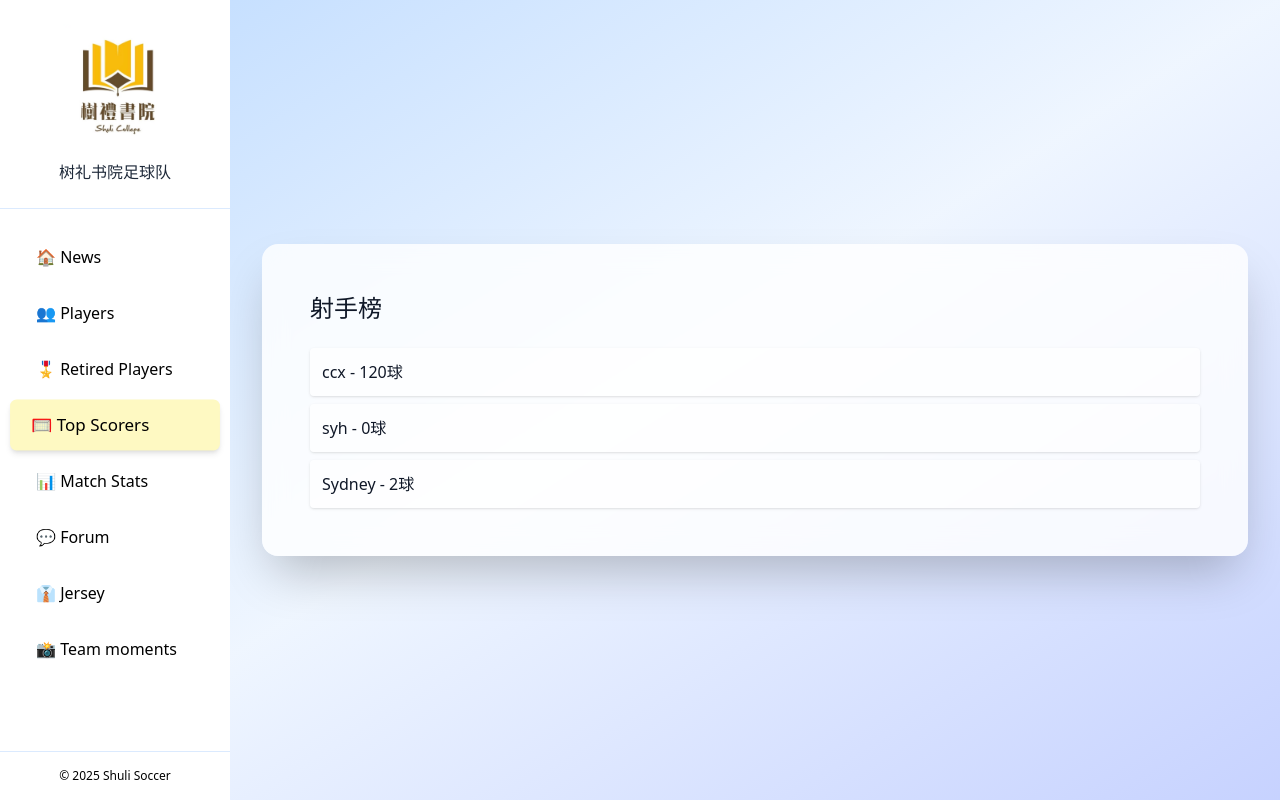
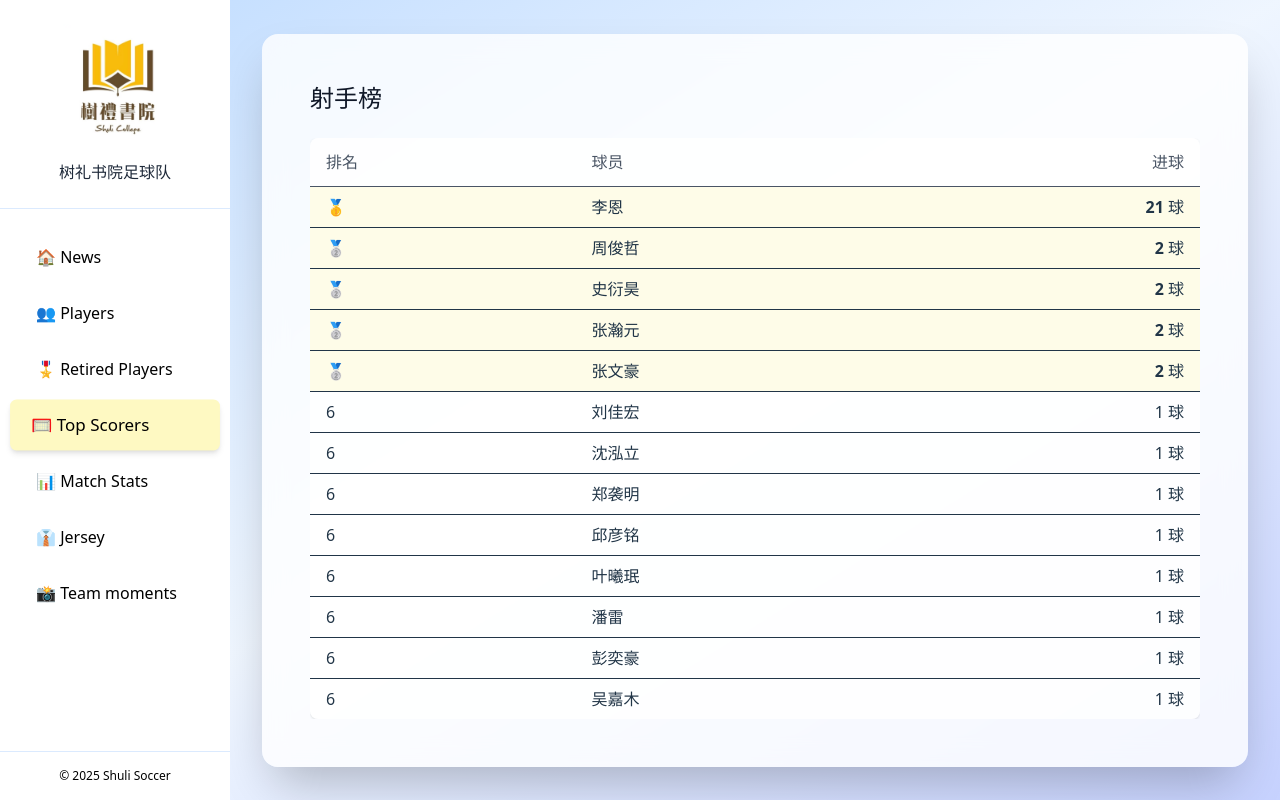
Before and after one commit to danielchen3/shulisoccer, a React (Vite) app: page /scorers in a window 1280 px wide. Built offline with nearby package versions, Linux system fonts and the light colour scheme.

Commit message:
add topscorer

```diff
--- a/src/App.tsx
+++ b/src/App.tsx
@@ -25,7 +25,7 @@ export default function App() {
                 <Route path="/retired_players" element={<RetiredPlayersBoard />} />
                 <Route path="/scorers" element={<TopScorers />} />
                 <Route path="/matches" element={<MatchStats />} />
-                <Route path="/forum" element={<Forum />} />
+                {/* <Route path="/forum" element={<Forum />} /> */}
                 <Route path="/player/:filename" element={<PlayerDetail />} />
                 <Route path="/jersey" element={<Jersey />} />
                 <Route path="/moments" element={<TeamMoments />} />
--- a/src/components/Sidebar.tsx
+++ b/src/components/Sidebar.tsx
@@ -12,7 +12,7 @@ export function Sidebar() {
     { label: '🎖️ Retired Players', path: '/retired_players' },
     { label: '🥅 Top Scorers', path: '/scorers' },
     { label: '📊 Match Stats', path: '/matches' },
-    { label: '💬 Forum', path: '/forum' },
+    // { label: '💬 Forum', path: '/forum' },
     { label: '👔 Jersey', path: '/jersey' },
     { label: '📸 Team moments', path: '/moments' },
   ];
--- a/src/components/TopScorers.tsx
+++ b/src/components/TopScorers.tsx
@@ -1,12 +1,51 @@
+import { topScorers } from "./data/topScorerData";
+
+const medal = ["🥇", "🥈", "🥉"];
+
 export function TopScorers() {
+  const sorted = [...topScorers].sort((a, b) => b.goals - a.goals);
+
+  let lastGoals = null;
+  let lastRank = 0;
+  let realRank = 0;
+
   return (
     <div>
-      <h2 className="text-2xl font-semibold mb-6 text-gray-900">射手榜</h2>
-      <ul className="space-y-2">
-        <li className="p-3 rounded shadow bg-white/60 text-gray-900">ccx - 120球</li>
-        <li className="p-3 rounded shadow bg-white/60 text-gray-900">syh - 0球</li>
-        <li className="p-3 rounded shadow bg-white/60 text-gray-900">Sydney - 2球</li>
-      </ul>
+      <h2 className="text-2xl font-bold mb-6 text-gray-900">射手榜</h2>
+      <div className="overflow-x-auto">
+        <table className="min-w-full bg-white/80 rounded-lg shadow">
+          <thead>
+            <tr className="text-gray-600 border-b">
+              <th className="py-3 px-4 text-left">排名</th>
+              <th className="py-3 px-4 text-left">球员</th>
+              <th className="py-3 px-4 text-right">进球</th>
+            </tr>
+          </thead>
+          <tbody>
+            {sorted.map((scorer, idx) => {
+              realRank++;
+              if (scorer.goals !== lastGoals) {
+                lastRank = realRank;
+                lastGoals = scorer.goals;
+              }
+              return (
+                <tr
+                  key={scorer.name}
+                  className={`border-b last:border-0 ${
+                    lastRank <= 3 ? "bg-yellow-50 font-bold" : ""
+                  }`}
+                >
+                  <td className="py-2 px-4">
+                    {lastRank <= 3 ? medal[lastRank - 1] : lastRank}
+                  </td>
+                  <td className="py-2 px-4">{scorer.name}</td>
+                  <td className="py-2 px-4 text-right">{scorer.goals} 球</td>
+                </tr>
+              );
+            })}
+          </tbody>
+        </table>
+      </div>
     </div>
-  )
+  );
 }
--- /dev/null
+++ b/src/components/data/topScorerData.tsx
@@ -0,0 +1,20 @@
+export interface TopScorer {
+  name: string;
+  goals: number;
+}
+
+export const topScorers: TopScorer[] = [
+  { name: "李恩", goals: 21 },
+  { name: "周俊哲", goals: 2 },
+  { name: "史衍昊", goals: 2 },
+  { name: "张瀚元", goals: 2},
+  { name: "张文豪", goals: 2 },
+  { name: "刘佳宏", goals: 1 },
+  { name: "沈泓立", goals: 1 },
+  { name: "郑袭明", goals: 1 },
+  { name: "邱彦铭", goals: 1 },
+  { name: "叶曦珉", goals: 1 },
+  { name: "潘雷", goals: 1 },
+  { name: "彭奕豪", goals: 1 },
+  { name: "吴嘉木", goals: 1 },
+];
```
